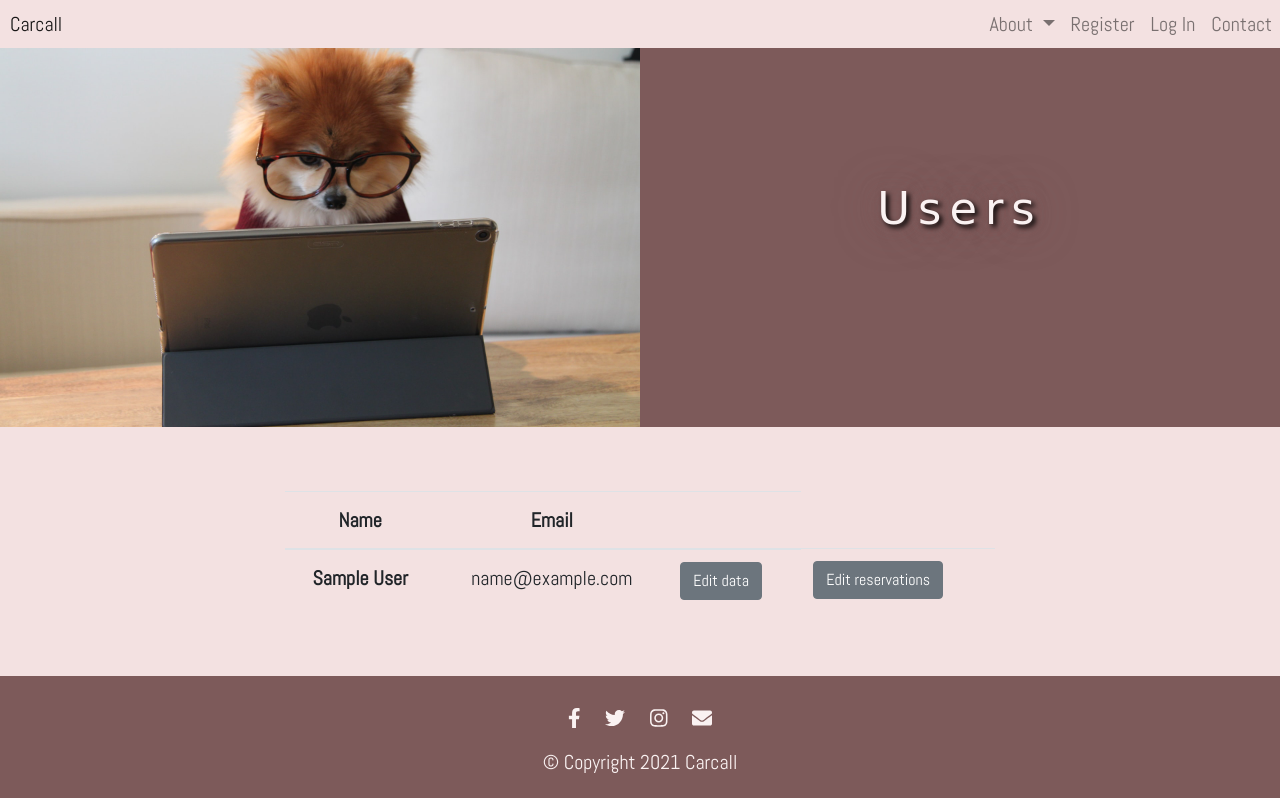
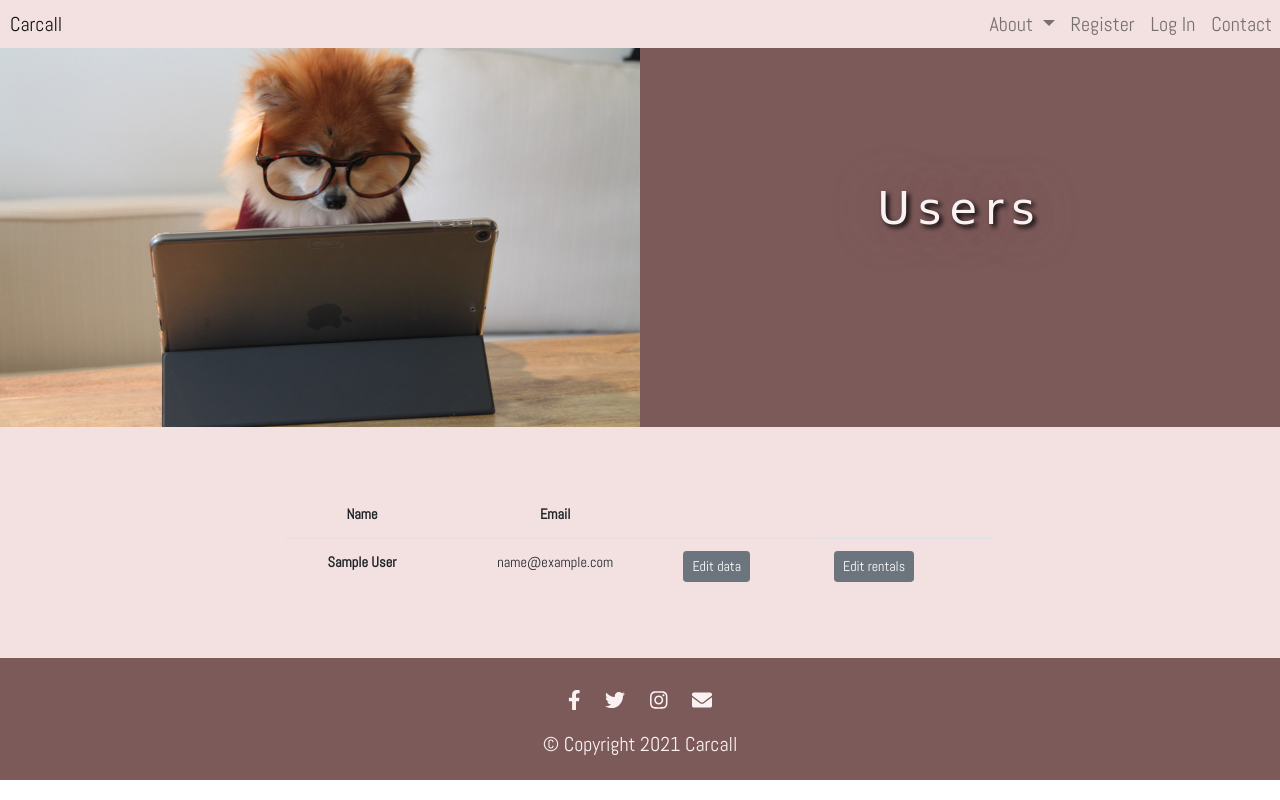
Before and after one commit to msbetsy/car_rental, a Flask app: template app/templates/auth/users.html in a window 1280 px wide. Run offline with Flask 2, Linux system fonts and the light colour scheme; the template is opened without the code that fills it: values that come from a table or form of the project are taken from there, others are empty; tables that the repository leaves empty hold one stand-in row (values such as "Sample post"); some libraries are stand-ins or nearby versions; some web fonts are replaced.

Commit message:
Change the appearance of table

```diff
--- a/app/templates/auth/users.html
+++ b/app/templates/auth/users.html
@@ -12,7 +12,7 @@ Users
 {% endblock %}
 
 {% block main_text %}
-<table class="table">
+<table class="table table-reservations">
     <thead>
     <tr>
         <th scope="col">Name</th>
@@ -33,13 +33,14 @@ Users
         <th scope="row"> {{ user.name }}</th>
         <td>{{ user.email }}</td>
         <td>
-            <a class="btn btn-secondary float-left" href="{{url_for('auth.edit_user_admin', user_id=user.id)}}">Edit
-                data</a>
+            <a class="btn btn-secondary btn-sm float-left" href="{{url_for('auth.edit_user_admin', user_id=user.id)}}">
+                Edit data
+            </a>
         </td>
         <td>
-            <a class="btn btn-secondary float-left"
+            <a class="btn btn-secondary btn-sm float-left"
                href="{{url_for('auth.show_user_reservations_admin', user_id=user.id)}}">Edit
-                reservations</a>
+                rentals</a>
         </td>
     </tr>
     {% endfor %}
```
